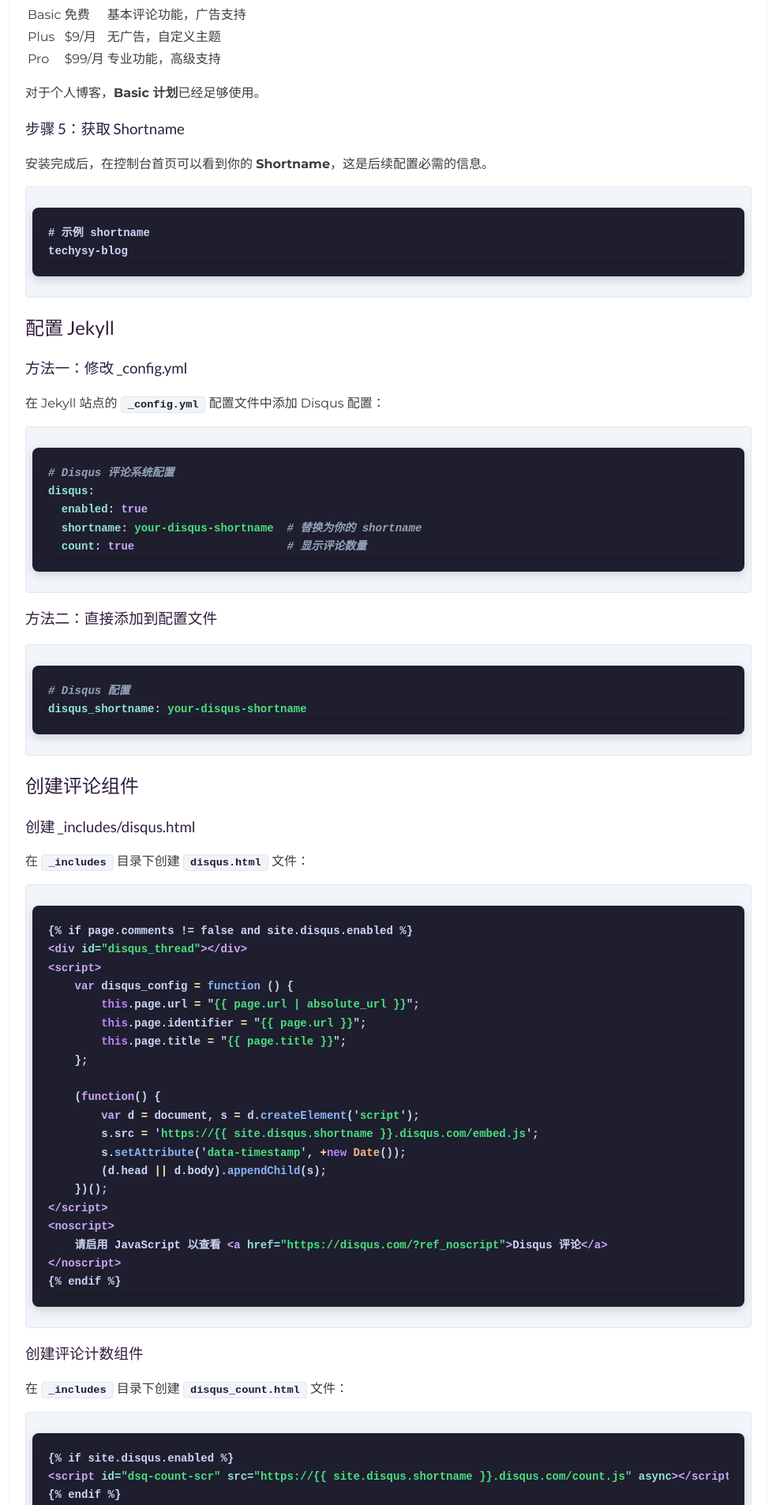
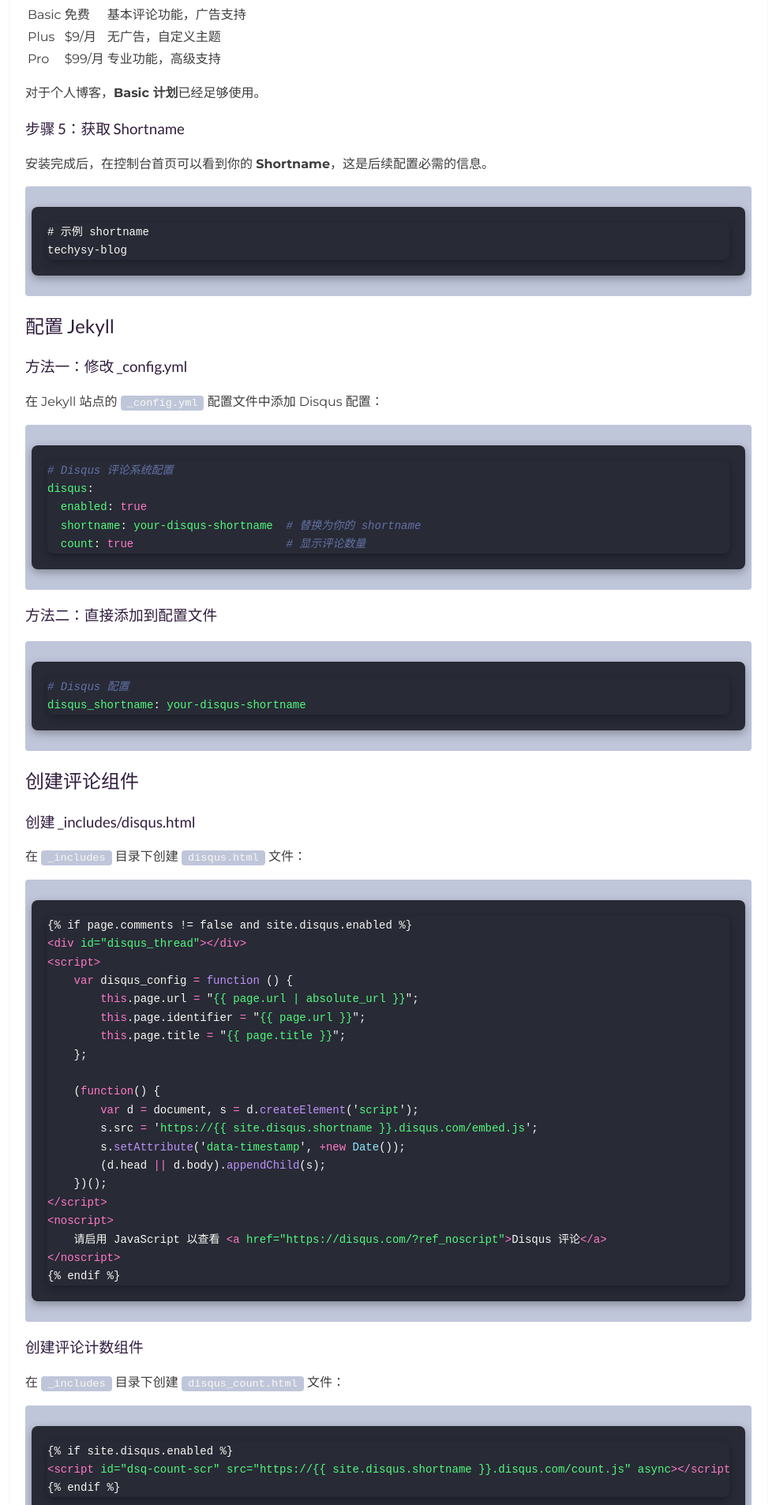
Before and after one commit to techysy/techysy.github.io, a Jekyll site: the page built from _posts/2021-11-30-disqus-test.markdown, in a window 1280 px wide. Shown: the part 2037-3943 px from the top of the page at 79% size, without its empty margins (148-1131 px from the left). Built offline with Jekyll 4.4.1, drawn with Linux system fonts in a browser that asks for light colours; nearby versions of some CDN libraries; comment, search, counter and statistics services are not loaded; a style sheet for code colours, icons or effects is not loaded.

Commit message:
Add Prism Dracula theme and update code styles
Include Prism.js Dracula CSS and the Autoloader script in the site head, and revamp assets/css/main.css to apply a Dracula-inspired color scheme to code blocks (Rouge .highlight and token classes). Changes adjust background, text colors, box-shadow, token mappings, and selector grouping to match the theme and improve visual consistency; the autoloader enables automatic loading of Prism language grammars via CDN.

```diff
--- a/_includes/head.html
+++ b/_includes/head.html
@@ -57,6 +57,12 @@
 
 	<!-- Main CSS -->
 	<link rel="stylesheet" href="{{ "/assets/css/main.css" | prepend: site.baseurl }}">
+
+	<!-- Prism.js CSS (Dracula Theme) -->
+	<link href="https://cdn.jsdelivr.net/npm/prismjs@1.29.0/themes/prism-dracula.min.css" rel="stylesheet">
+
+	<!-- Prism.js Autoloader (auto-load language grammars) -->
+	<script src="https://cdn.jsdelivr.net/npm/prismjs@1.29.0/plugins/autoloader/prism-autoloader.min.js"></script>
 
 	<!-- Baidu Site Verification -->
 	<meta name="baidu-site-verification" content="ZISdf60C3y" />
--- a/assets/css/main.css
+++ b/assets/css/main.css
@@ -1,5 +1,6 @@
+/* Prism.js Dracula Theme for Rouge */
 .highlight {
-  background-color: #1e1e2e;
+  background-color: #282a36;
   -webkit-border-radius: 8px;
           border-radius: 8px;
   margin: 1.5rem 0;
@@ -8,18 +9,17 @@
   font-family: 'JetBrains Mono', 'Fira Code', 'SF Mono', Consolas, monospace;
   font-size: 0.875rem;
   line-height: 1.6;
-  box-shadow: 0 4px 12px rgba(0, 0, 0, 0.15);
+  box-shadow: 0 4px 12px rgba(0, 0, 0, 0.3);
 }
 
 .highlighter-rouge {
-  color: #1e1e2e;
-  font-weight: 600;
-  background-color: #f1f5f9;
+  color: #f8f8f2;
+  font-weight: 500;
+  background-color: rgba(98, 114, 164, 0.4);
   -webkit-border-radius: 4px;
           border-radius: 4px;
   padding: 0.125rem 0.5rem;
   font-size: 0.85em;
-  border: 1px solid #e2e8f0;
 }
 
 .highlight pre {
@@ -30,56 +30,50 @@
 
 .highlight code {
   background: transparent;
-  color: #cdd6f4;
-}
-
+  color: #f8f8f2;
+}
+
+/* Dracula color scheme for Rouge tokens */
 .highlight .hll {
-  background-color: rgba(139, 92, 246, 0.2);
+  background-color: rgba(255, 121, 198, 0.2);
   -webkit-border-radius: 4px;
           border-radius: 4px;
   padding: 0 4px;
 }
 
-.highlight .c {
-  color: #94a3b8;
+.highlight .c,
+.highlight .cm,
+.highlight .c1,
+.highlight .cs {
+  color: #6272a4;
   font-style: italic;
 }
 
 .highlight .err {
-  color: #f38ba8;
-  background-color: rgba(243, 139, 168, 0.1);
-}
-
-.highlight .k {
-  color: #c084fc;
+  color: #ff5555;
+  background-color: rgba(255, 85, 85, 0.1);
+}
+
+.highlight .k,
+.highlight .kc,
+.highlight .kd,
+.highlight .kn,
+.highlight .kp,
+.highlight .kr {
+  color: #ff79c6;
 }
 
 .highlight .o {
-  color: #f9e2af;
-}
-
-.highlight .cm {
-  color: #94a3b8;
-  font-style: italic;
+  color: #ff79c6;
 }
 
 .highlight .cp {
-  color: #cba6f7;
-}
-
-.highlight .c1 {
-  color: #94a3b8;
-  font-style: italic;
-}
-
-.highlight .cs {
-  color: #94a3b8;
-  font-style: italic;
+  color: #ff79c6;
 }
 
 .highlight .gd {
-  color: #f38ba8;
-  background-color: rgba(243, 139, 168, 0.1);
+  color: #ff5555;
+  background-color: rgba(255, 85, 85, 0.1);
 }
 
 .highlight .ge {
@@ -87,24 +81,24 @@
 }
 
 .highlight .gr {
-  color: #f38ba8;
+  color: #ff5555;
 }
 
 .highlight .gh {
-  color: #cdd6f4;
+  color: #f8f8f2;
 }
 
 .highlight .gi {
-  color: #a6e3a1;
-  background-color: rgba(166, 227, 161, 0.1);
+  color: #50fa7b;
+  background-color: rgba(80, 250, 123, 0.1);
 }
 
 .highlight .go {
-  color: #6c7086;
+  color: #6272a4;
 }
 
 .highlight .gp {
-  color: #cba6f7;
+  color: #ff79c6;
 }
 
 .highlight .gs {
@@ -112,187 +106,102 @@
 }
 
 .highlight .gu {
-  color: #cdd6f4;
+  color: #f8f8f2;
 }
 
 .highlight .gt {
-  color: #f38ba8;
-}
-
-.highlight .kc {
-  color: #cba6f7;
-}
-
-.highlight .kd {
-  color: #cba6f7;
-}
-
-.highlight .kn {
-  color: #cba6f7;
-}
-
-.highlight .kp {
-  color: #cba6f7;
-}
-
-.highlight .kr {
-  color: #cba6f7;
+  color: #ff5555;
 }
 
 .highlight .kt {
-  color: #fab387;
-}
-
-.highlight .m {
-  color: #fab387;
-}
-
-.highlight .s {
-  color: #4ade80;
+  color: #8be9fd;
+}
+
+.highlight .m,
+.highlight .mf,
+.highlight .mh,
+.highlight .mi,
+.highlight .mo {
+  color: #ffb86c;
+}
+
+.highlight .s,
+.highlight .sb,
+.highlight .sc,
+.highlight .sd,
+.highlight .s2,
+.highlight .sh,
+.highlight .si,
+.highlight .sx,
+.highlight .sr,
+.highlight .s1,
+.highlight .ss {
+  color: #50fa7b;
+}
+
+.highlight .se {
+  color: #ffb86c;
 }
 
 .highlight .na {
-  color: #94e2d5;
-}
-
-.highlight .nb {
-  color: #cdd6f4;
+  color: #50fa7b;
+}
+
+.highlight .nb,
+.highlight .bp,
+.highlight .vc,
+.highlight .vg,
+.highlight .vi {
+  color: #f8f8f2;
 }
 
 .highlight .nc {
-  color: #fab387;
+  color: #8be9fd;
 }
 
 .highlight .no {
-  color: #fab387;
+  color: #ffb86c;
 }
 
 .highlight .nd {
-  color: #cba6f7;
-}
-
-.highlight .ni {
-  color: #cdd6f4;
+  color: #bd93f9;
 }
 
 .highlight .ne {
-  color: #f38ba8;
+  color: #ff5555;
 }
 
 .highlight .nf {
-  color: #89b4fa;
-}
-
-.highlight .nl {
-  color: #cdd6f4;
-}
-
-.highlight .nn {
-  color: #cdd6f4;
+  color: #bd93f9;
+}
+
+.highlight .nl,
+.highlight .nn,
+.highlight .nv {
+  color: #f8f8f2;
 }
 
 .highlight .nt {
-  color: #cba6f7;
-}
-
-.highlight .nv {
-  color: #cdd6f4;
+  color: #ff79c6;
 }
 
 .highlight .ow {
-  color: #cba6f7;
+  color: #ff79c6;
 }
 
 .highlight .w {
-  color: #6c7086;
-}
-
-.highlight .mf {
-  color: #fab387;
-}
-
-.highlight .mh {
-  color: #fab387;
-}
-
-.highlight .mi {
-  color: #fab387;
-}
-
-.highlight .mo {
-  color: #fab387;
-}
-
-.highlight .sb {
-  color: #4ade80;
-}
-
-.highlight .sc {
-  color: #4ade80;
-}
-
-.highlight .sd {
-  color: #4ade80;
-  font-style: italic;
-}
-
-.highlight .s2 {
-  color: #4ade80;
-}
-
-.highlight .se {
-  color: #fb923c;
-}
-
-.highlight .sh {
-  color: #4ade80;
-}
-
-.highlight .si {
-  color: #f87171;
-}
-
-.highlight .sx {
-  color: #4ade80;
-}
-
-.highlight .sr {
-  color: #4ade80;
-}
-
-.highlight .s1 {
-  color: #4ade80;
-}
-
-.highlight .ss {
-  color: #4ade80;
-}
-
-.highlight .bp {
-  color: #cdd6f4;
-}
-
-.highlight .vc {
-  color: #cdd6f4;
-}
-
-.highlight .vg {
-  color: #cdd6f4;
-}
-
-.highlight .vi {
-  color: #cdd6f4;
+  color: #6272a4;
 }
 
 .highlight .il {
-  color: #fab387;
-}
-
-/* Literal.Number.Integer.Long */
+  color: #ffb86c;
+}
+
+/* CSS specific */
 .css .o,
 .css .o + .nt,
 .css .nt + .nt {
-  color: #999;
+  color: #6272a4;
 }
 
 /*! normalize.css v7.0.0 | MIT License | github.com/necolas/normalize.css */
```
